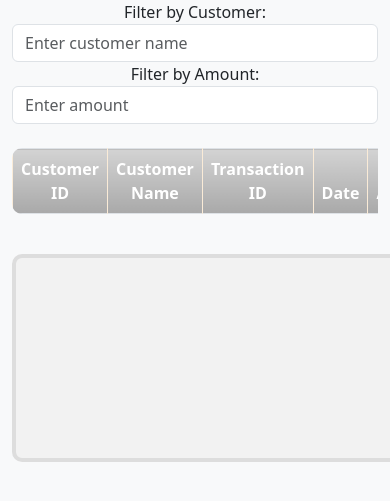
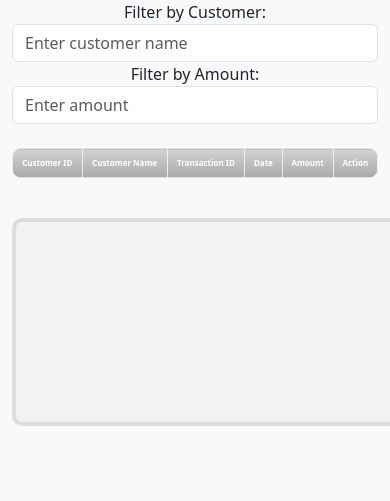
Before and after one commit to mona690/customers-transaction, a plain HTML site: page index.html in a window 390 px wide. Shown: the part 105-606 px from the top of the page. Drawn offline with nearby package versions, Linux system fonts and the light colour scheme; no server answers.

Commit message:
Resolved merge conflicts

```diff
--- a/css/style.css
+++ b/css/style.css
@@ -65,8 +65,8 @@ canvas {
   transform: translate(-50%, -50%);
 }
 
-@media (max-width: 376px) {
+@media (max-width: 576px) {
   .table {
-    font-size: 10px;
+    font-size: 8px;
   }
 }
```
